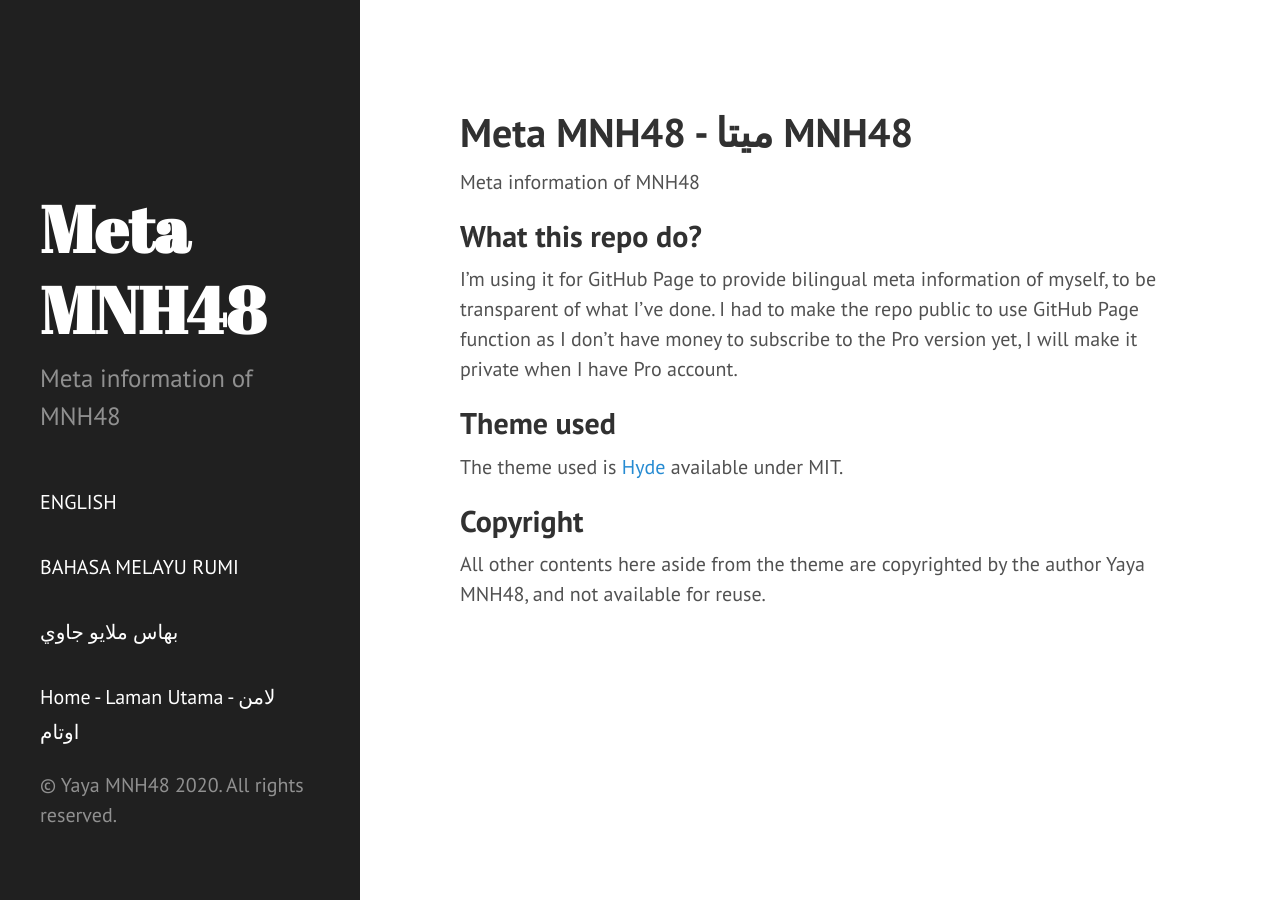
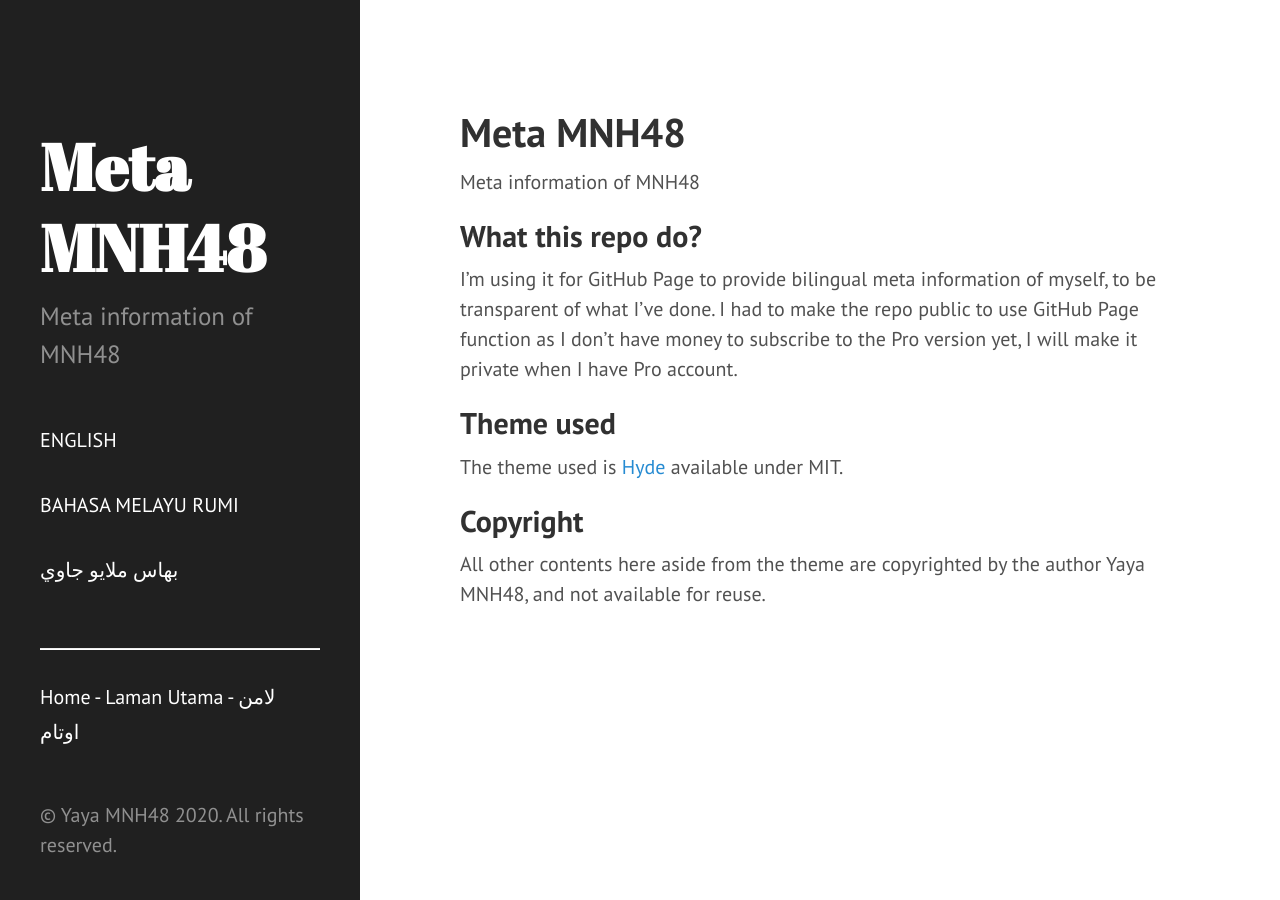
Before and after one commit to MuhdNurHidayat/meta.mnh48.moe, a Jekyll site: the page built from index.md, in a window 1280 px wide. Built offline with Jekyll 4.4.1, drawn with Linux system fonts in a browser that asks for light colours.

Commit message:
edit formatting

```diff
--- a/_includes/sidebar.html
+++ b/_includes/sidebar.html
@@ -10,10 +10,10 @@
     </div>
 
     <nav class="sidebar-nav">
-      <a class="sidebar-nav-item" href="javascript:showEnglish();" onclick="showEnglish();return false;">ENGLISH</a>
-      <a class="sidebar-nav-item" href="javascript:showMalayL();" onclick="showMalayL();return false;">BAHASA MELAYU RUMI</a>
-      <a class="sidebar-nav-item" href="javascript:showMalayA();" onclick="showMalayA();return false;">بهاس ملايو جاوي</a>
-      <br/>
+      <a class="sidebar-nav-item" href="javascript:showEnglish();" onclick="showEnglish();return false;" title="Read in English - Baca dalam bahasa Inggeris - باچ دالم بهاس ايڠݢريس">ENGLISH</a>
+      <a class="sidebar-nav-item" href="javascript:showMalayL();" onclick="showMalayL();return false;" title="Read in Malay (Latin script) - Baca dalam bahasa Melayu Rumi - باچ دالم بهاس ملايو رومي">BAHASA MELAYU RUMI</a>
+      <a class="sidebar-nav-item" href="javascript:showMalayA();" onclick="showMalayA();return false;" title="Read in Malay (Arabic script) - Baca dalam bahasa Melayu Jawi - باچ دالم بهاس ملايو جاوي">بهاس ملايو جاوي</a>
+      <hr>
       <a class="sidebar-nav-item{% if page.url == site.baseurl %} active{% endif %}" href="{{ site.baseurl }}">Home - Laman Utama - لامن اوتام</a>
 
       {% comment %}
@@ -31,6 +31,6 @@
       {% endfor %}
     </nav>
 
-    <p><span lang="en">&copy; Yaya MNH48 {{ site.time | date: '%Y' }}. All rights reserved.</span><br/><span lang="ms">&copy; Yaya MNH48 {{ site.time | date: '%Y' }}. Hak cipta terpelihara.</span><br/><span lang="ms-Arab">&copy; يايا MNH48 {{ site.time | date: '%Y' }}. هق چيڤتا ترڤليهار.</span></p>
+    <p><span lang="en">&copy; Yaya MNH48 {{ site.time | date: '%Y' }}. All rights reserved.</span> <span lang="ms">&copy; Yaya MNH48 {{ site.time | date: '%Y' }}. Hak cipta terpelihara.</span> <span lang="ms-Arab">&copy; يايا MNH48 {{ site.time | date: '%Y' }}. هق چيڤتا ترڤليهار.</span></p>
   </div>
 </div>
--- a/index.md
+++ b/index.md
@@ -3,13 +3,20 @@ title: "Home - Laman Utama - لامن اوتام"
 layout: default
 ---
 
-# Meta MNH48 - ميتا MNH48
+# Meta MNH48
+{: lang="en"}
 
 Meta information of MNH48
 {: lang="en"}
 
+# Meta MNH48
+{: lang="ms"}
+
 Maklumat meta mengenai MNH48
 {: lang="ms"}
+
+# ميتا MNH48
+{: lang="ms-Arab"}
 
 معلومت ميتا مڠناءي MNH48
 {: lang="ms-Arab"}
```
